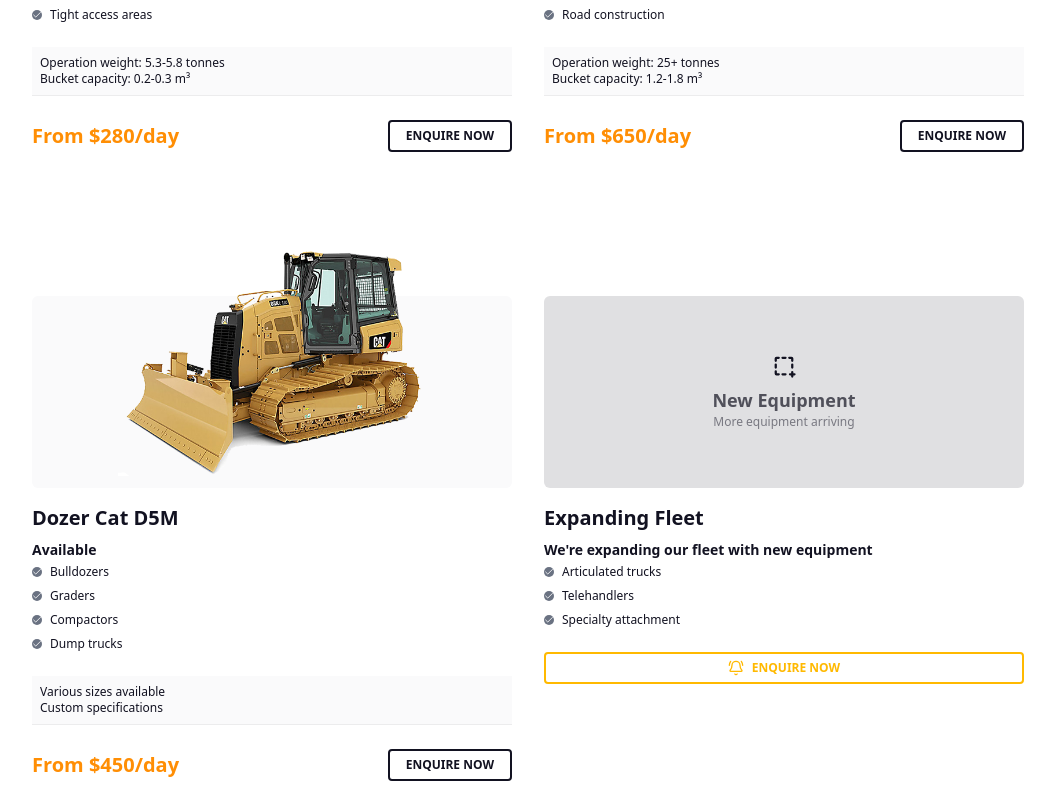
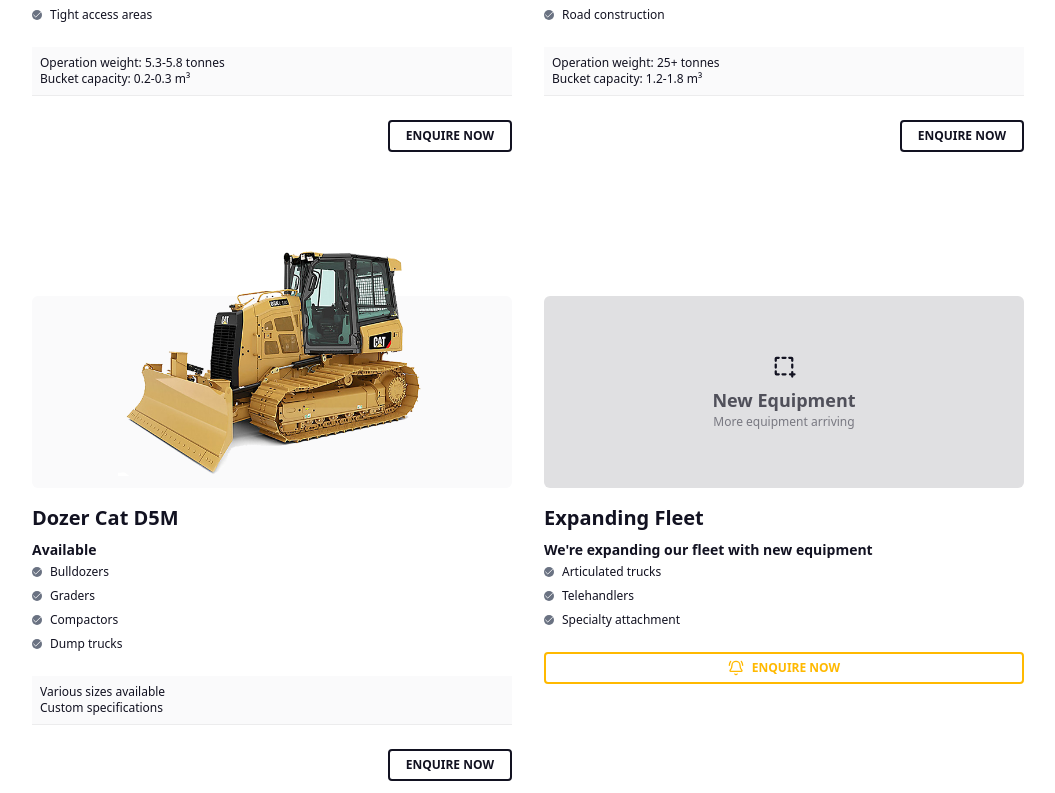
Before and after one commit to Rahul-Mallik-CSE/La-Plant-Hire, a Next.js app: page /equipment in a window 1280 px wide. Shown: the part 867-1660 px from the top of the page, without its empty margins (112-1167 px from the left). Built offline with nearby package versions, Linux system fonts and the light colour scheme.

Commit message:
fix: update VehicleCard and EquipmentCard components to improve layout and styling

```diff
--- a/src/components/CommonComponents/VehicleCard.tsx
+++ b/src/components/CommonComponents/VehicleCard.tsx
@@ -22,10 +22,10 @@ const VehicleCard: React.FC<VehicleCardProps> = ({ vehicle }) => {
         <p className="text-primary text-xs sm:text-sm mb-3 sm:mb-4">
           {vehicle.description}
         </p>
-        <div className="flex items-center justify-between">
-          <span className="text-base sm:text-lg font-bold text-primary">
+        <div className="flex w-full items-center justify-end">
+          {/* <span className="text-base sm:text-lg font-bold text-primary">
             {vehicle.price}
-          </span>
+          </span> */}
           <Button
             variant="outline"
             className="px-2 sm:px-3 h-7 sm:h-9 border-primary text-primary hover:text-primary hover:bg-primary/5 text-xs sm:text-sm font-medium sm:font-bold bg-transparent border sm:border-2 rounded-sm"
--- a/src/components/EquipmentComponents/SubComponents/EquipmentCard.tsx
+++ b/src/components/EquipmentComponents/SubComponents/EquipmentCard.tsx
@@ -84,10 +84,10 @@ export default function EquipmentCard({
 
           {/* Price and CTA */}
           {!isExpanding ? (
-            <div className="flex items-center justify-between">
-              <span className="text-base sm:text-lg lg:text-xl font-bold text-custom-orange">
+            <div className="flex w-full items-center justify-end">
+              {/* <span className="text-base sm:text-lg lg:text-xl font-bold text-custom-orange">
                 {price}
-              </span>
+              </span> */}
               <Button className="border-1 md:border-2 border-primary text-primary px-2 md:px-4 py-2 h-6 sm:h-7 md:h-8 rounded text-xs  font-bold bg-transparent hover:bg-gray-100  transition">
                 ENQUIRE NOW
               </Button>
```
Also changed, not shown: public/products/equipment-hire.jpg.
